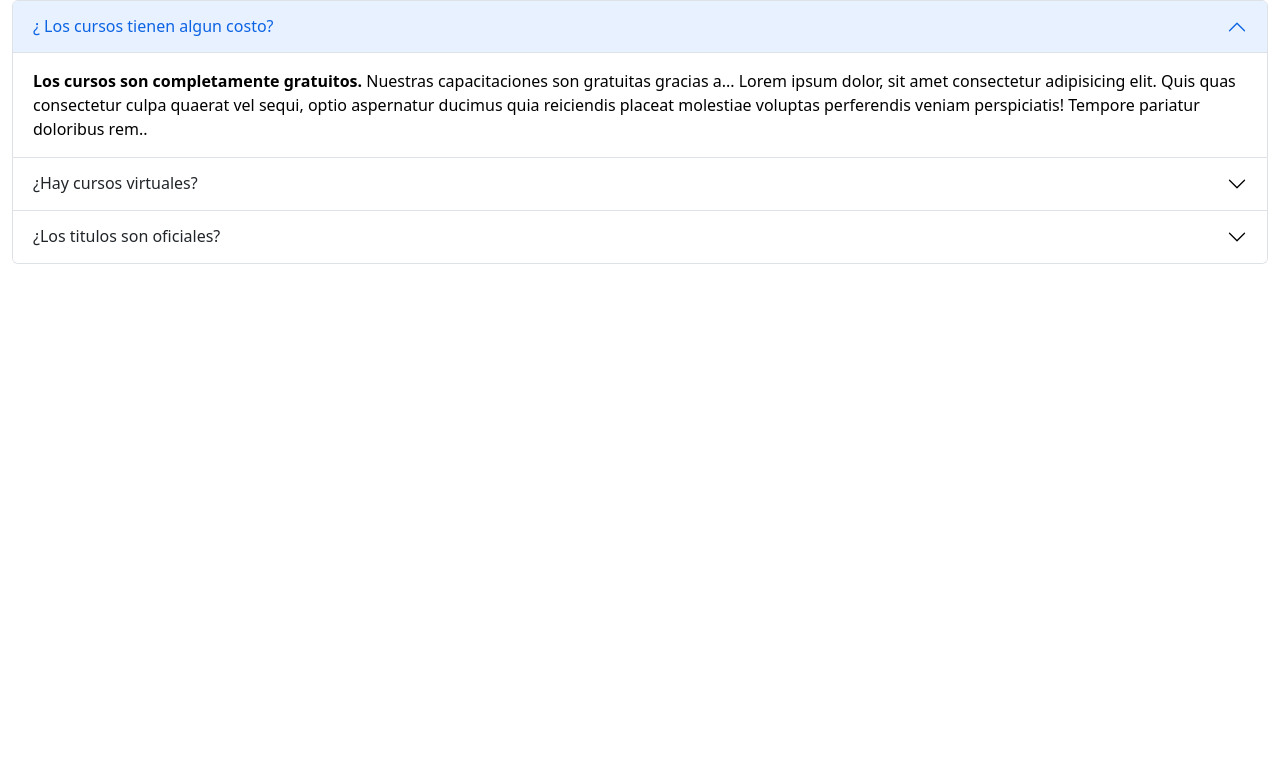
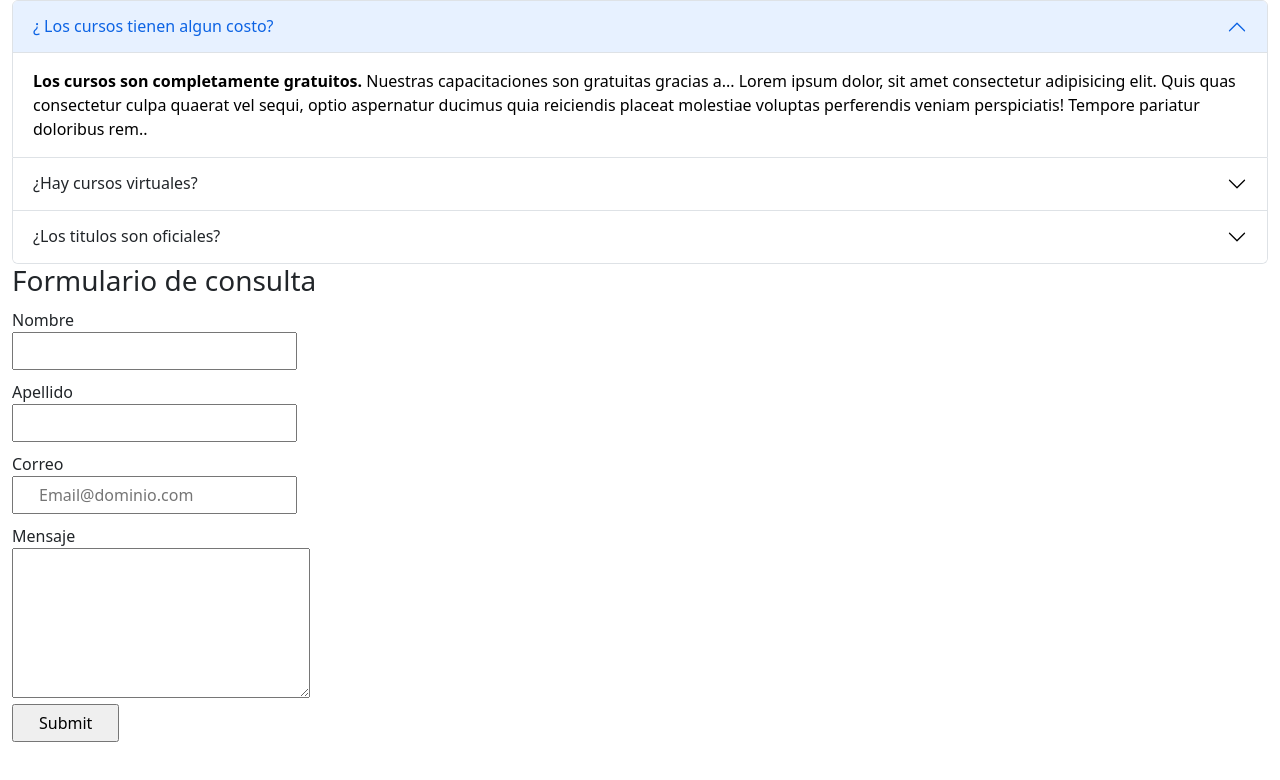
Before and after one commit to pachecodani/centro-404, a plain HTML site: page index.html in a window 1280 px wide. Drawn offline with Linux system fonts and the light colour scheme.

Commit message:
agregando form

```diff
--- a/assets/css/main.css
+++ b/assets/css/main.css
@@ -3,6 +3,16 @@
 /* Variables */
 
 /* Estilos generales */
+form label{
+    display: block;
+    margin: 10px 0 0;
+}
+
+form input{
+    display: block;
+    padding:5px 25px;
+}
+
 
 /* Header */
 
--- a/index.html
+++ b/index.html
@@ -20,7 +20,7 @@
         <section id="frase-motivadora"></section>
         <section id="cursos"></section>
         <section id="info"></section>
-        <section id="faq">
+        <section id="faq"></section>
           <div class="accordion" id="accordionExample">
             <div class="accordion-item">
               <h2 class="accordion-header" id="headingOne">
@@ -119,6 +119,26 @@
           </div>
         </section>
         <section id="mapa"></section>
+        <section id="form">
+          <div class="formulario">
+            <h3>Formulario de consulta</h3>
+            <form>
+                <label for="Nombre">Nombre</label>
+                <input type="text" id="Nombre" name="Nombre" required/>
+
+                <label for="Apellido">Apellido</label>
+                <input type="text" id="Apellido" name="Apellido" required/>
+
+                <label for="Correo">Correo</label>
+                <input type="email" id="Correo" name="Correo" required placeholder="Email@dominio.com"/>
+
+                <label for"Mensaje">Mensaje</label>
+                <textarea cols="30" rows="6" id="Mensaje" required></textarea>
+
+                <input type="submit"/>
+            </form>
+        </div>
+        </section>
       </main>
       <footer></footer>
     </div>
```
